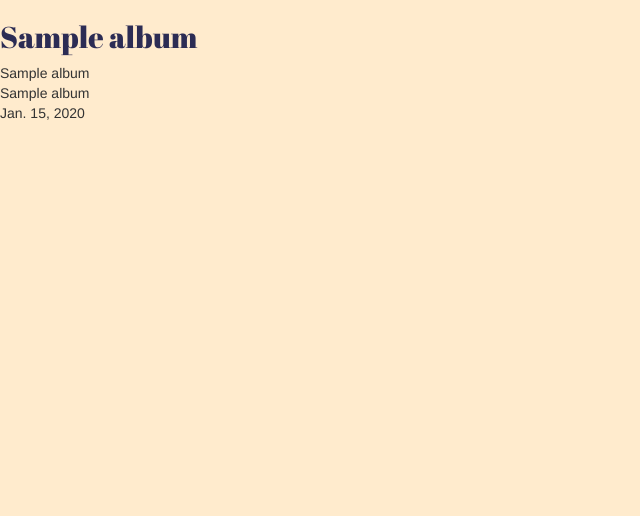
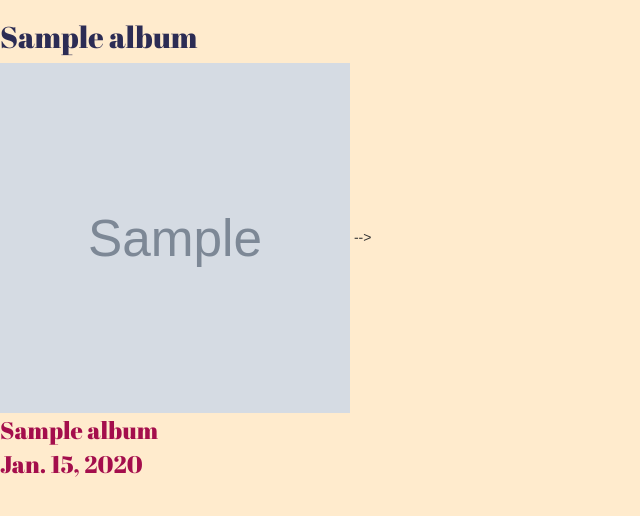
Before and after one commit to momentum-morehouse/django-music-racquelsimone, a Django app: page /albums/1/ in a window 1280 px wide. Shown: the top 516 px of the page, without its empty margins (0-640 px from the left). Run offline with Django 3.2, Linux system fonts and the light colour scheme; tables that the repository leaves empty hold one stand-in row (values such as "Sample post"); grey boxes marked "Sample" are stand-in pictures; some libraries are stand-ins or nearby versions.

Commit message:
Horizontal!

```diff
--- a/music/settings.py
+++ b/music/settings.py
@@ -38,6 +38,7 @@ ALLOWED_HOSTS = ['django-music--racquelsimone.repl.co',
 # Application definition
 
 INSTALLED_APPS = [
+    'registration',
     'django.contrib.admin',
     'django.contrib.auth',
     'django.contrib.contenttypes',
@@ -141,3 +142,5 @@ INTERNAL_IPS = [
     '127.0.0.1',
     # ...
 ]
+
+LOGIN_REDIRECT_URL = '/albums'
--- a/music/urls.py
+++ b/music/urls.py
@@ -13,12 +13,14 @@ Including another URLconf
     1. Import the include() function: from django.urls import include, path
     2. Add a URL to urlpatterns:  path('blog/', include('blog.urls'))
 """
+import registration
 from django.contrib import admin
 from django.conf import settings
 from django.urls import include, path
 from mymusic import views as mymusic_views
 
 urlpatterns = [
+    path('accounts/', include( 'registration.backends.simple.urls')),
     path('admin/', admin.site.urls),
     path('albums',mymusic_views.list_albums, name='list_albums'),
     path('albums/add/',mymusic_views.add_albums, name='add_albums'),
--- a/pyproject.toml
+++ b/pyproject.toml
@@ -13,6 +13,7 @@ django = "^3.0.6"
 django-debug-toolbar = "^2.2"
 django-environ = "^0.4.5"
 django-extensions = "^2.2.9"
+django-registration-redux="^2.5"
 python = "^3.8"
 werkzeug = "^1.0.1"
 [tool.poetry.dev-dependencies]
--- a/static/css/styles.css
+++ b/static/css/styles.css
@@ -1,8 +1,13 @@
-.albumlist {
+.albumlist{
   display: flex;
-
+  flex-direction: row;
 }
 
+.flex {
+    color: #a40e4cff;
+    font-family: Abril Fatface, cursive;
+    font-size: x-large;
+}
 
 h1 {
     color: #a40e4cff;
--- a/templates/albums/album_detail.html
+++ b/templates/albums/album_detail.html
@@ -2,14 +2,15 @@
 
 <div class="w-33 pa3">
 	<h2>{{ album.album_title }}</h2>
+   <img src='{{ album.image_url }}' height="350" width="350">
 
 
-    {% if album.album_title %}
+    <!-- {% if album.album_title %}
     <div class="flex">
       <!-- <div class="pr2"><i class="icofont-phone"></i></div> -->
-      <div>{{ album.album_title }}</div>
+      <!-- <div>{{ album.album_title }}</div>
     </div>
-    {% endif %}
+    {% endif %} --> -->
 
     {% if album.artist_name %}
     <div class="flex">
--- a/templates/albums/delete_album.html
+++ b/templates/albums/delete_album.html
@@ -8,7 +8,7 @@
     {% csrf_token %}
     <p>Are you sure you want to delete {{ album.album_title }}?</p>
     <div>
-      <button type="button" class="btn btn-danger">Delete Album</button>
+      <button type="submit" class="btn btn-danger">Delete Album</button>
       <!-- <button type="submit">Delete Album</button><br /> -->
       <a href="{% url 'list_albums' %}">Cancel</a>
     </div>
```
Also changed, not shown: templates/albums/list_albums.html (+11 -17 lines), 1 other file.
